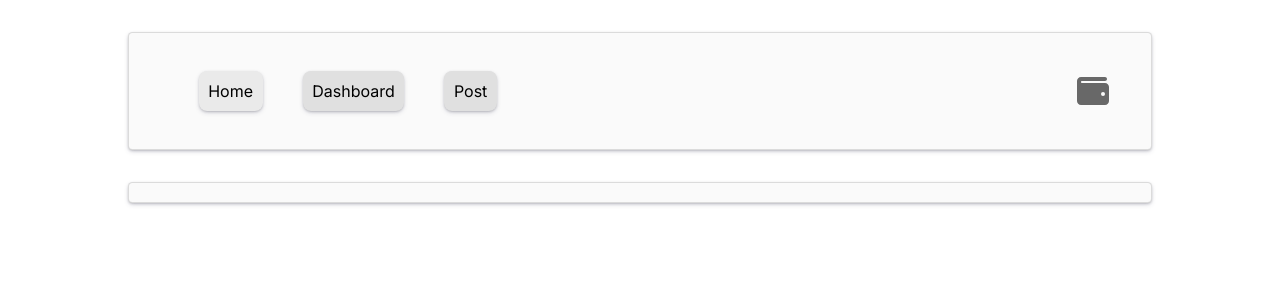
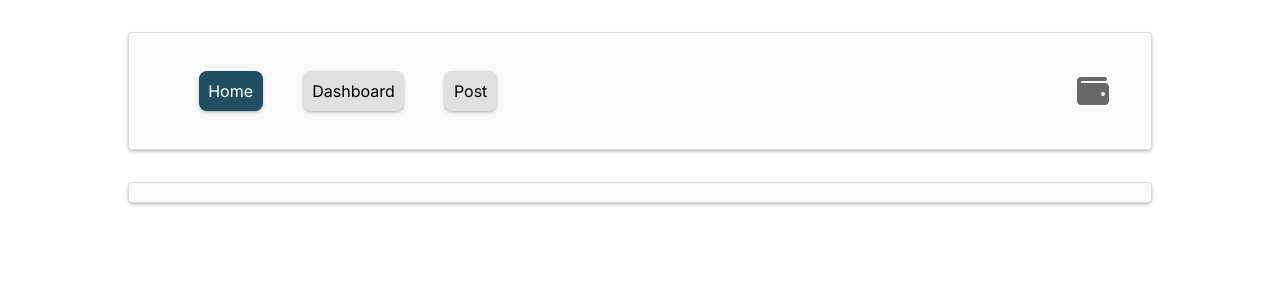
Before and after one commit to fedengarcia/dashboard-nextjs, a Next.js app: page / in a window 1280 px wide. In both pictures the pointer is over the item "Home". Shown: the top 300 px of the page. Built offline with nearby package versions, Linux system fonts and the light colour scheme.

Commit message:
Update navbarStyle.module.scss

```diff
--- a/src/components/Navbar/navbarStyle.module.scss
+++ b/src/components/Navbar/navbarStyle.module.scss
@@ -37,8 +37,9 @@
             &:hover{
                 cursor: pointer;
                 transition: all;
+                color: white;
                 transform: scaleX(1);
-                background-color: v.$gray100;
+                background-color: #214f61;
             }
         }
     }
@@ -51,7 +52,7 @@
         margin-right: 2em;
         &:hover{
             cursor: pointer;
-            color: v.$gray300;
+            color: #214f61;
         }
 
     }
```
